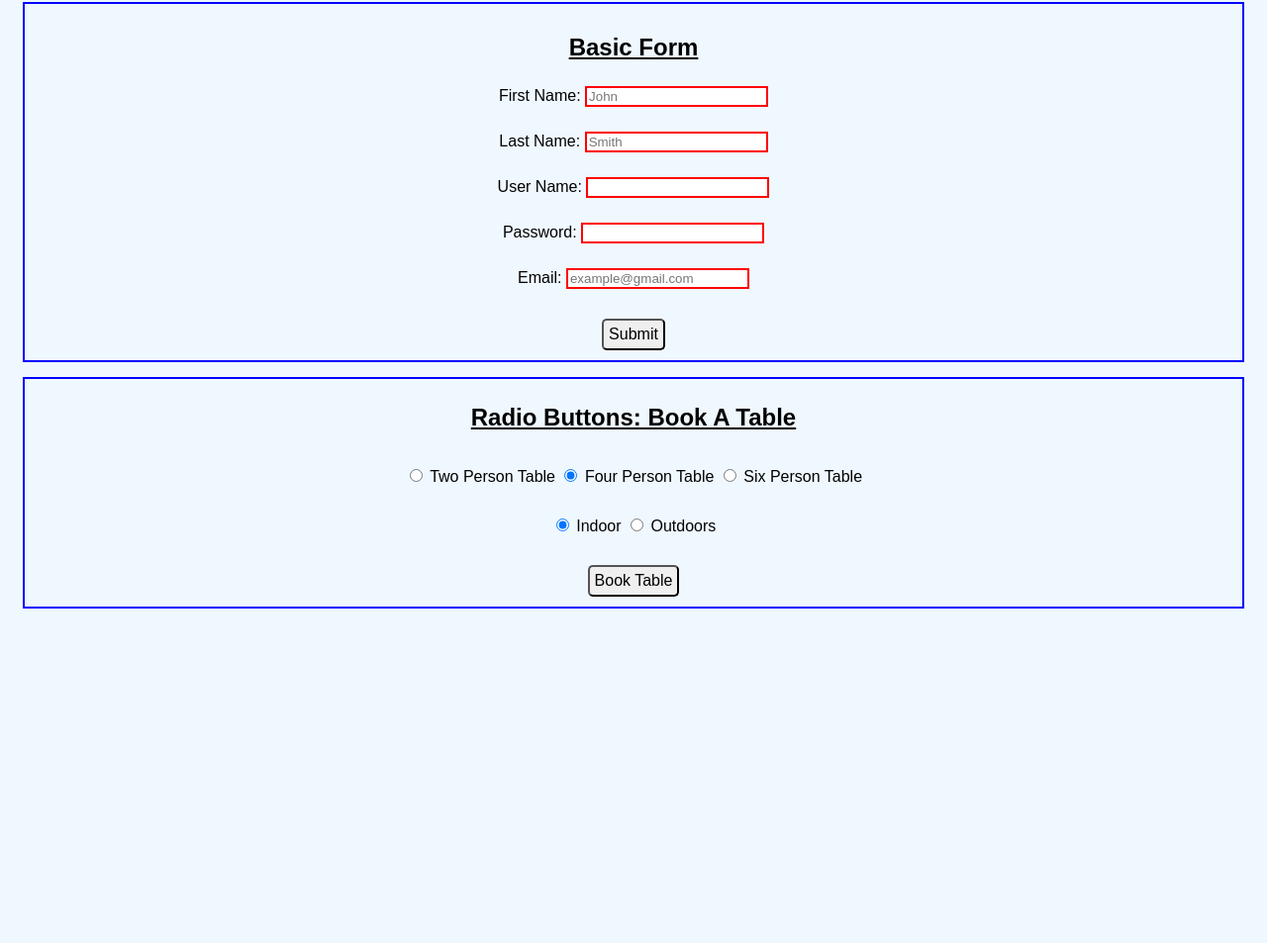
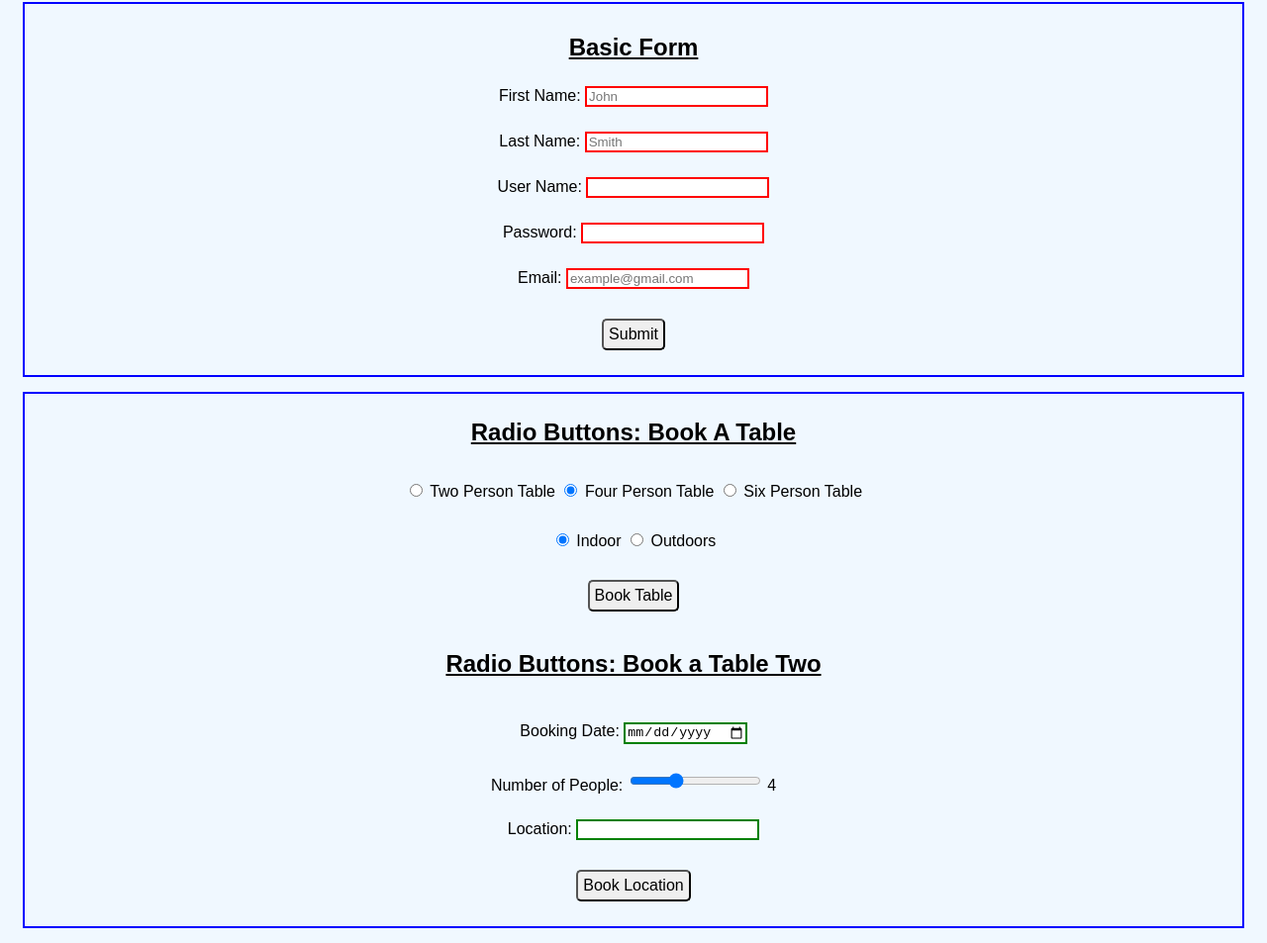
Before and after one commit to joshm-codes/HTML-Forms-Practice, a plain HTML site: page index.html in a window 1280 px wide. Shown: the part 78-1031 px from the top of the page at 99% size. Before the commit the page ends 800 px from the top, so only its background shows below. Drawn offline with Linux system fonts and the light colour scheme.

Commit message:
Added date, range and datalist inputs to booking form

```diff
--- a/index.html
+++ b/index.html
@@ -63,7 +63,34 @@
                 <button type="submit">Book Table</button>
             </form>
 
+        <h2>Radio Buttons: Book a Table Two</h2>
+            <form method="POST">
+                <div>
+                    <label for="booking_date">Booking Date:</label>
+                    <input type="date" id="booking_date" name="booking_date">
                 </div>
+                <div>
+                    <label for="booking_people">Number of People:</label>
+                    <input type="range" id="booking_people" name="booking_people" min="1" max="10" value="4" oninput="this.nextElementSibling.value =this.value">
+                    <output>4</output>
+                </div>
+                <div>
+                    <label for="booking_location">Location:</label>
+                    <input id="booking_location" name="booking_location" list="locations">
+                    <datalist id="locations">
+                        <option value="Eastside"></option>
+                        <option value="Westend"></option>
+                        <option value="Dupont Square"></option>
+                        <option value="Times Square"></option>
+                    </datalist>
+
+                </div>
+                <button type="submit">Book Location</button>
+            </form>
+
+    </div>
+
+
 
 </body>
 </html>
--- a/styles.css
+++ b/styles.css
@@ -23,6 +23,7 @@ button{
     padding: 5px;
     border-radius: 5px;
     margin-top: 10px;
+    margin-bottom: 15px;
     transition: transform 0.2s ease;
 }
 button:hover{
```
Lines whose indentation alone changed are shown as unchanged.
